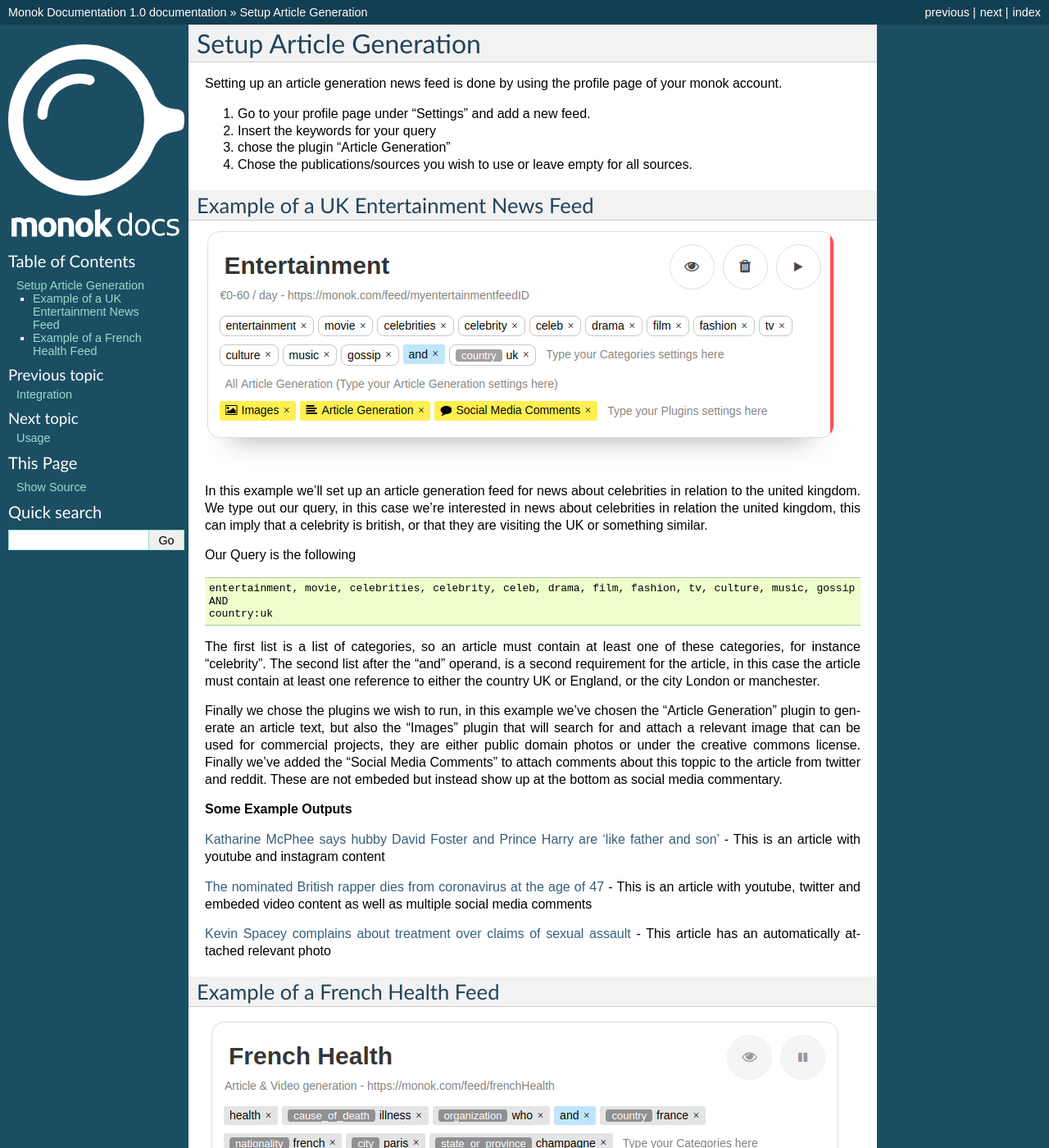
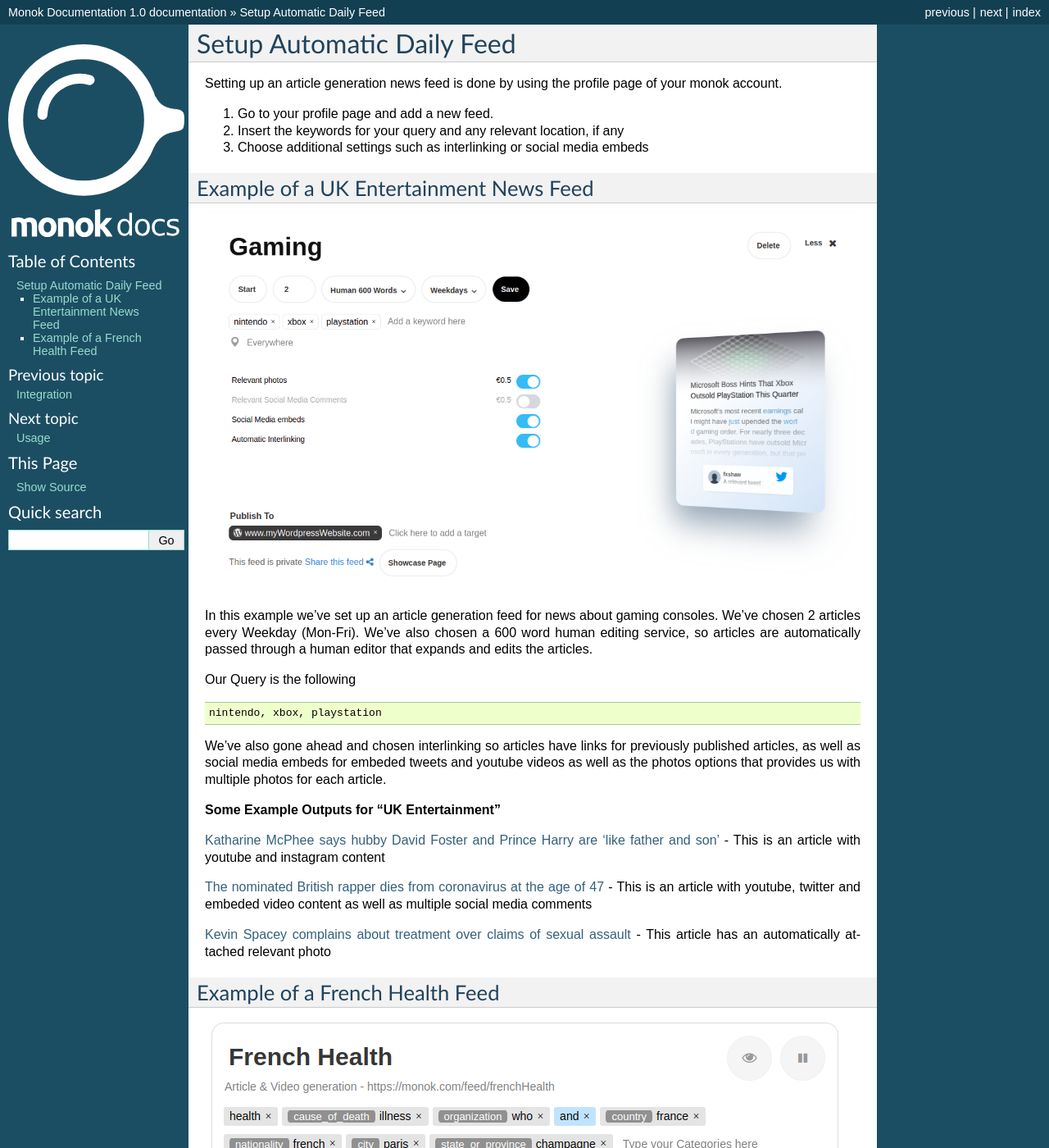
Before and after one commit to monoklabs/monok-docs, a Sphinx documentation site: the page built from docs/setupnewfeed.rst, in a window 1280 px wide and 1400 px high. Shown: the whole window at 82% size. Built offline with Sphinx 7.4.7, drawn with Linux system fonts in a browser that asks for light colours; some of the changed text lies outside the part shown.

Commit message:
Update setupnewfeed.rst

```diff
--- a/docs/setupnewfeed.rst
+++ b/docs/setupnewfeed.rst
@@ -1,34 +1,27 @@
-Setup Article Generation
+Setup Automatic Daily Feed
 ========
 
 Setting up an article generation news feed is done by using the profile page of your monok account.
 
-1. Go to your profile page under "Settings" and add a new feed.
-2. Insert the keywords for your query
-3. chose the plugin "Article Generation"
-4. Chose the publications/sources you wish to use or leave empty for all sources.
+1. Go to your profile page and add a new feed.
+2. Insert the keywords for your query and any relevant location, if any
+3. Choose additional settings such as interlinking or social media embeds
 
 Example of a UK Entertainment News Feed
 ---------------------------------
 
-.. image:: images/ukentertainmentfeed.png
+.. image:: images/setupgaming.png
 
-In this example we'll set up an article generation feed for news about celebrities in relation to the united kingdom.
-We type out our query, in this case we're interested in news about celebrities in relation the united kingdom, this can imply that a celebrity is british, or that they are visiting the UK or something similar.
+In this example we've set up an article generation feed for news about gaming consoles. We've chosen 2 articles every Weekday (Mon-Fri). We've also chosen a 600 word human editing service, so articles are automatically passed through a human editor that expands and edits the articles.
 
 Our Query is the following ::
 
-    entertainment, movie, celebrities, celebrity, celeb, drama, film, fashion, tv, culture, music, gossip
-    AND
-    country:uk
+    nintendo, xbox, playstation
 
 
-The first list is a list of categories, so an article must contain at least one of these categories, for instance "celebrity".
-The second list after the "and" operand, is a second requirement for the article, in this case the article must contain at least one reference to either the country UK or England, or the city London or manchester.
+We've also gone ahead and chosen interlinking so articles have links for previously published articles, as well as social media embeds for embeded tweets and youtube videos as well as the photos options that provides us with multiple photos for each article.
 
-Finally we chose the plugins we wish to run, in this example we've chosen the "Article Generation" plugin to generate an article text, but also the "Images" plugin that will search for and attach a relevant image that can be used for commercial projects, they are either public domain photos or under the creative commons license. Finally we've added the "Social Media Comments" to attach comments about this toppic to the article from twitter and reddit. These are not embeded but instead show up at the bottom as social media commentary.
-
-**Some Example Outputs**
+**Some Example Outputs for "UK Entertainment"**
 
 `Katharine McPhee says hubby David Foster and Prince Harry are 'like father and son'`_ - This is an article with youtube and instagram content
 
```
